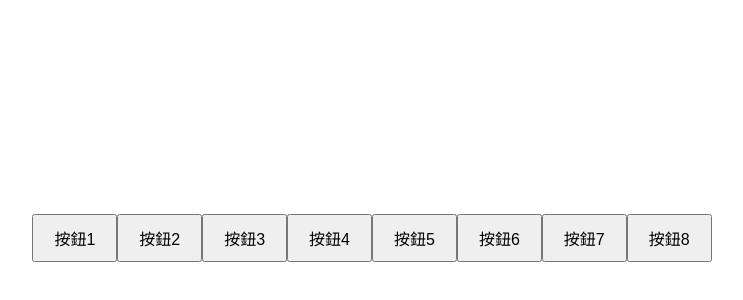
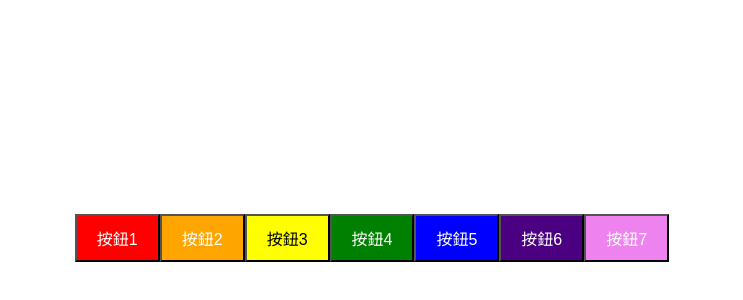
Before and after one commit to lynnyu-chen/test2, a plain HTML site: page index.html in a window 1280 px wide. Shown: the part 162-462 px from the top of the page, without its empty margins (268-1011 px from the left). Drawn offline with Linux system fonts and the light colour scheme.

Commit message:
設定七色彩虹按鈕

```diff
--- a/index.html
+++ b/index.html
@@ -18,16 +18,50 @@
             font-size: 16px;
             cursor: pointer;
         }
+        /* 沒有設定彩虹色的按鈕不顯示；因此只顯示前 7 顆按鈕。 */
+        button:not([data-rainbow-color]) {
+            display: none;
+        }
+        /* 七色彩虹各使用一次，不重複。 */
+        button[data-rainbow-color="紅"] {
+            background-color: red;
+            color: white;
+        }
+        button[data-rainbow-color="橙"] {
+            background-color: orange;
+            color: white;
+        }
+        button[data-rainbow-color="黃"] {
+            background-color: yellow;
+            color: black;
+        }
+        button[data-rainbow-color="綠"] {
+            background-color: green;
+            color: white;
+        }
+        button[data-rainbow-color="藍"] {
+            background-color: blue;
+            color: white;
+        }
+        button[data-rainbow-color="靛"] {
+            background-color: indigo;
+            color: white;
+        }
+        button[data-rainbow-color="紫"] {
+            background-color: violet;
+            color: white;
+        }
     </style>
 </head>
 <body>
-    <button>按鈕1</button>
-    <button>按鈕2</button>
-    <button>按鈕3</button>
-    <button>按鈕4</button>
-    <button>按鈕5</button>
-    <button>按鈕6</button>
-    <button>按鈕7</button>
+    <button data-rainbow-color="紅">按鈕1</button>
+    <button data-rainbow-color="橙">按鈕2</button>
+    <button data-rainbow-color="黃">按鈕3</button>
+    <button data-rainbow-color="綠">按鈕4</button>
+    <button data-rainbow-color="藍">按鈕5</button>
+    <button data-rainbow-color="靛">按鈕6</button>
+    <button data-rainbow-color="紫">按鈕7</button>
     <button>按鈕8</button>
+    <button>按鈕9</button>
 </body>
 </html>
```
